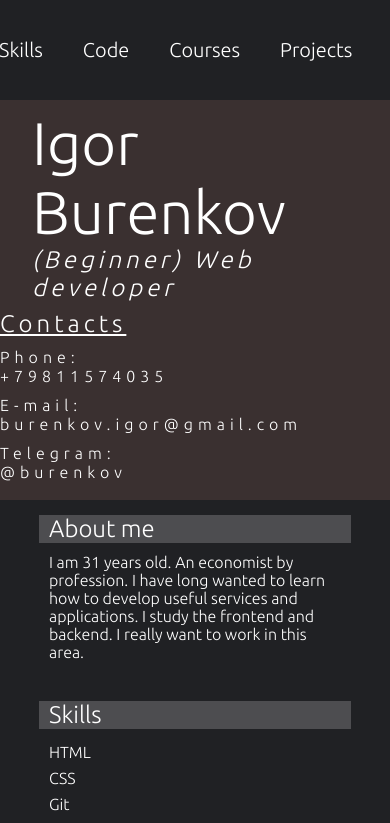
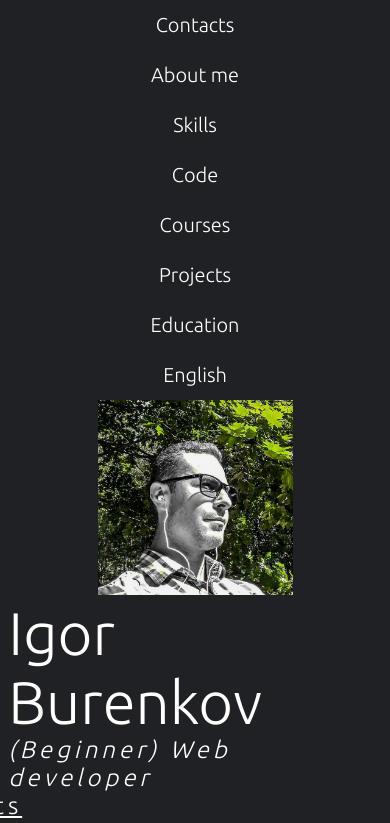
Before and after one commit to BrNkV/rsschool-cv, a plain HTML site: page index.html in a window 390 px wide. Shown: the top 823 px of the page. Drawn offline with Linux system fonts and the light colour scheme.

Commit message:
feat: add media query

```diff
--- a/style.css
+++ b/style.css
@@ -176,10 +176,27 @@ html {
     line-height: 80px;
 }
 
-.footer-links-item a{
+.footer-links-item a {
     color: white;
 }
 
 .footer-links-rsschool {
     width: 80px;
 }
+
+@media screen and (max-width: 920px) {
+    .header-content {
+        height: none;
+        display: inline;
+    }
+
+    .header-image {
+        height: 50%;
+        width: 50%;
+        margin: 0 25%;
+    }
+
+    .nav-list{
+        flex-direction: column
+    }
+}
```
